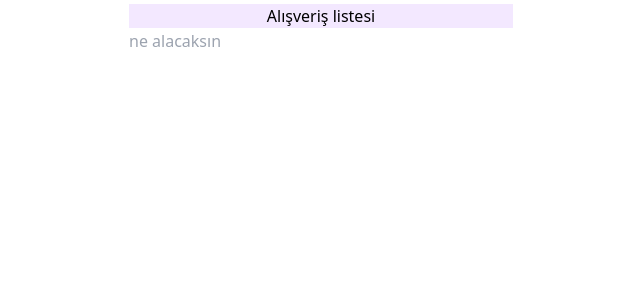
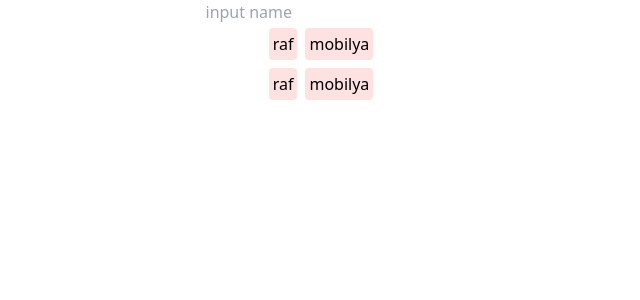
Before and after one commit to eminoz/vuejs-todoApp, a Vue app: page / in a window 1280 px wide. Shown: the top 300 px of the page, without its empty margins (319-959 px from the left). Built offline with nearby package versions, Linux system fonts and the light colour scheme; data requests are answered from the project's data file.

Commit message:
added vuex

```diff
--- a/package.json
+++ b/package.json
@@ -12,7 +12,8 @@
     "axios": "^1.4.0",
     "postcss": "^8",
     "tailwindcss": "^3.3.2",
-    "vue": "^3.3.2"
+    "vue": "^3.3.2",
+    "vuex": "^4.0.2"
   },
   "devDependencies": {
     "@vitejs/plugin-vue": "^4.2.3",
--- a/src/main.js
+++ b/src/main.js
@@ -1,10 +1,13 @@
 
 import { createApp } from 'vue'
 // import App from '@/counterComponents/App.vue'
-import App from "@/axios/Main.vue"
+// import App from "@/axios/Main.vue"
+import App from '@/vuex/VuexMain.vue'
 import './assets/tailwind.css'
+import store from './vuex/store'
 // import header from "@/counterComponents/AppHeader.vue"
 const app=createApp(App)
 // app.component("appHeader",header)
+app.use(store)
 
 app.mount("#app")
--- /dev/null
+++ b/src/vuex/VuexMain.vue
@@ -0,0 +1,48 @@
+<template>
+  <div>
+    <div class="flex-row flex justify-center">
+      <input
+        type="text"
+        placeholder="input name"
+        v-model="todoText"
+        @keydown.enter="change(todoText)"
+      />
+    </div>
+    <ul
+      class="flex-row flex justify-center"
+      v-for="items in wooden"
+      :key="items.id"
+    >
+      <li class="flex justify-center bg-red-100 m-1 rounded p-1">
+        {{ items.title }}
+      </li>
+      <li class="flex justify-center bg-red-100 m-1 rounded p-1">
+        {{ items.type }}
+      </li>
+    </ul>
+    <!-- <ul class="flex justify-center">
+      <button class="bg-blue-100 rounded p-1" @click="change">değişir</button>
+    </ul> -->
+  </div>
+</template>
+<script>
+import { mapGetters } from "vuex";
+export default {
+  methods: {
+    change(name) {
+      const newitem = {
+        id: new Date().getTime(),
+        title: name,
+        type: "mobilya",
+      };
+
+      this.$store.commit("newItems", newitem); //this one is sencron
+      this.$store.dispatch("newItem", newitem); //this one is asencron
+    },
+  },
+  computed: {
+    ...mapGetters(["wooden", "activeuser"]),
+  },
+  created() {},
+};
+</script>
--- /dev/null
+++ b/src/vuex/store.js
@@ -0,0 +1,42 @@
+import { createStore } from "vuex";
+const store = createStore({
+  state: {
+    person: {
+      name: "emin",
+      lname: "oz",
+      password: "11234432",
+    },
+    users: ["emin", "mehmet", "ramazan", "fatma"],
+    itemList: [
+      { id: 1, title: "raf", type: "mobilya" },
+      { id: 2, title: "raf", type: "mobilya" },
+      { id: 3, title: "bardak", type: "plastik" },
+      { id: 4, title: "catal", type: "mutfak" },
+      { id: 5, title: "ayna", type: "banyo" },
+    ],
+  },
+  getters: {
+
+    wooden: (state) => state.itemList.filter((e) => e.type === "mobilya"),
+    activeuser(state) {
+      const user = { ...state.person };
+      delete user.password;
+      return user;
+    },
+  },
+  actions: {
+    newItem(ctx, item) {
+      ctx.dispatch("newItems",item);// bu dispacth actions içinde olan asenkron fonksiyonları çağırmak için
+      setTimeout(() => {
+        ctx.commit("newItems",item);// bu commit mutations  içinde olan senkron fonksiyonları çağırmak için
+
+      }, 2000);
+    },
+  },
+  mutations: {
+    newItems(state, payload) {
+      state.itemList.push(payload);
+    },
+  },
+});
+export default store;
```
Also changed, not shown: 1 other file (tests, documents, lock files or other folders).
